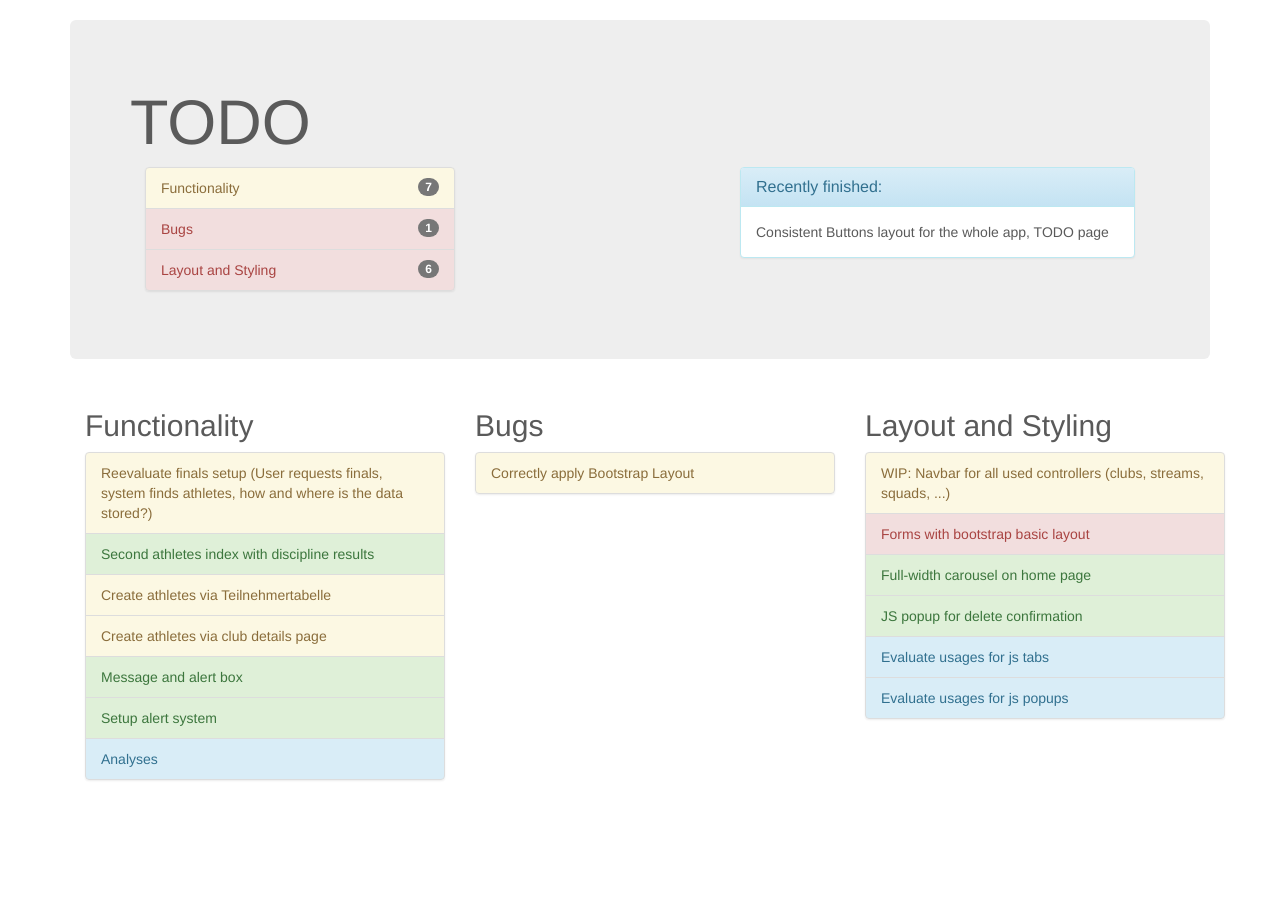
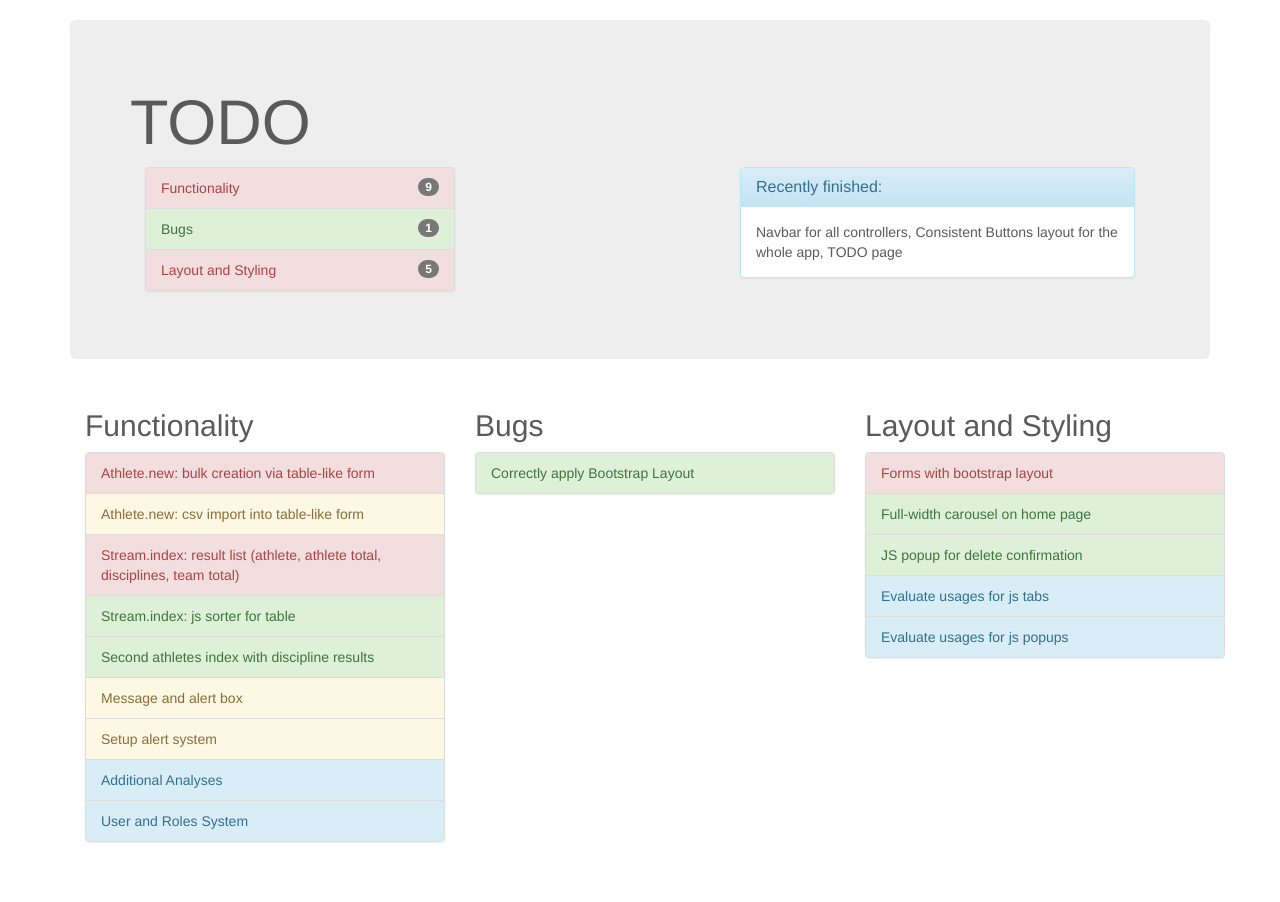
Before and after one commit to saechtner/turn-events, a Django app: page /gymnastics/todo in a window 1280 px wide. Shown: the part 71-973 px from the top of the page. Before the commit the page ends 852 px from the top, so only its background shows below. Run offline with Django 3.2, Linux system fonts and the light colour scheme; some libraries are stand-ins or nearby versions.

Commit message:
Updated todo list

```diff
--- a/Turnauswertung-py3/gymnastics/templates/gymnastics/todo.html
+++ b/Turnauswertung-py3/gymnastics/templates/gymnastics/todo.html
@@ -13,9 +13,9 @@
         <h1>TODO</h1>
         <div class="col-md-4">
           <ul class="list-group">
-            <li class="list-group-item list-group-item-warning">Functionality <span class="badge">7</span></li>
-            <li class="list-group-item list-group-item-danger">Bugs <span class="badge">1</span></li>
-            <li class="list-group-item list-group-item-danger">Layout and Styling <span class="badge">6</span></li>
+            <li class="list-group-item list-group-item-danger">Functionality <span class="badge">9</span></li>
+            <li class="list-group-item list-group-item-success">Bugs <span class="badge">1</span></li>
+            <li class="list-group-item list-group-item-danger">Layout and Styling <span class="badge">5</span></li>
           </ul>
         </div>
         <div class="col-md-3">
@@ -26,7 +26,7 @@
               <h3 class="panel-title">Recently finished:</h3>
             </div>
             <div class="panel-body">
-              Consistent Buttons layout for the whole app, TODO page
+              Navbar for all controllers, Consistent Buttons layout for the whole app, TODO page
             </div>
           </div>
         </div>
@@ -39,26 +39,27 @@
       <div class="col-md-4">
         <h2>Functionality</h2>
         <ul class="list-group">
-          <li class="list-group-item list-group-item-warning">Reevaluate finals setup (User requests finals, system finds athletes, how and where is the data stored?)</li>
+          <li class="list-group-item list-group-item-danger">Athlete.new: bulk creation via table-like form</li>
+          <li class="list-group-item list-group-item-warning">Athlete.new: csv import into table-like form</li>
+          <li class="list-group-item list-group-item-danger">Stream.index: result list (athlete, athlete total, disciplines, team total)</li>
+          <li class="list-group-item list-group-item-success">Stream.index: js sorter for table</li>
           <li class="list-group-item list-group-item-success">Second athletes index with discipline results</li>
-          <li class="list-group-item list-group-item-warning">Create athletes via Teilnehmertabelle</li>
-          <li class="list-group-item list-group-item-warning">Create athletes via club details page</li>
-          <li class="list-group-item list-group-item-success">Message and alert box</li>
-          <li class="list-group-item list-group-item-success">Setup alert system</li>
-          <li class="list-group-item list-group-item-info">Analyses</li>
+          <li class="list-group-item list-group-item-warning">Message and alert box</li>
+          <li class="list-group-item list-group-item-warning">Setup alert system</li>
+          <li class="list-group-item list-group-item-info">Additional Analyses</li>
+          <li class="list-group-item list-group-item-info">User and Roles System</li>
         </ul>
       </div>
       <div class="col-md-4">
         <h2>Bugs</h2>
         <ul class="list-group">
-          <li class="list-group-item list-group-item-warning">Correctly apply Bootstrap Layout</li>
+          <li class="list-group-item list-group-item-success">Correctly apply Bootstrap Layout</li>
         </ul>
      </div>
       <div class="col-md-4">
         <h2>Layout and Styling</h2>
         <ul class="list-group">
-          <li class="list-group-item list-group-item-warning">WIP: Navbar for all used controllers (clubs, streams, squads, ...)</li>
-          <li class="list-group-item list-group-item-danger">Forms with bootstrap basic layout</li>
+          <li class="list-group-item list-group-item-danger">Forms with bootstrap layout</li>
           <li class="list-group-item list-group-item-success">Full-width carousel on home page</li>
           <li class="list-group-item list-group-item-success">JS popup for delete confirmation</li>
           <li class="list-group-item list-group-item-info">Evaluate usages for js tabs</li>
```
